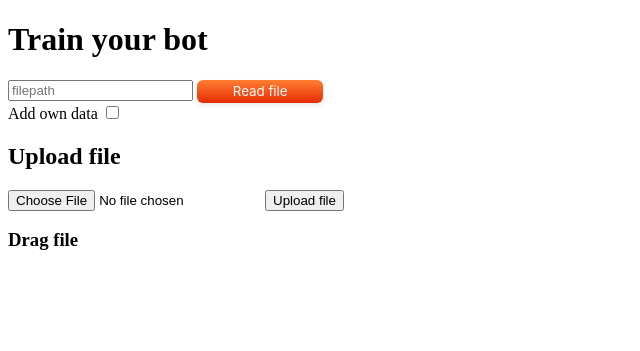
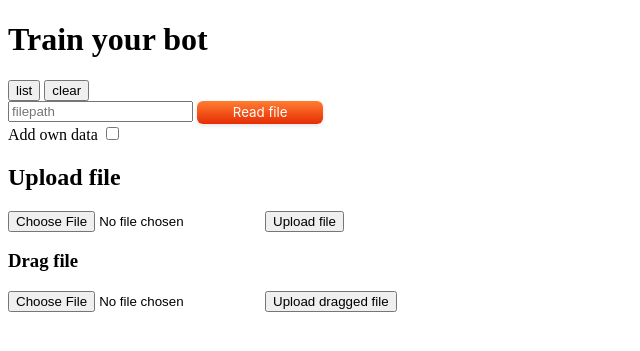
Before and after one commit to hannutt/HistoryBot, a FastAPI app: page /createQuestion in a window 1280 px wide. Shown: the top 351 px of the page, without its empty margins (0-640 px from the left). Run offline with FastAPI, Linux system fonts and the light colour scheme; some libraries are stand-ins or nearby versions.

Commit message:
jQuery autocomplete and Python os methods added.

```diff
--- a/main.py
+++ b/main.py
@@ -19,13 +19,25 @@ app.mount("/static", StaticFiles(directory="static"), name="static")
 
 templates = Jinja2Templates(directory="templates")
 
+def listDirs():
+     dirs=[]
+     with os.scandir('C:/') as entries:
+        for entry in entries:
+            #lisätään c:\ jokaisen kansion eteen
+            dirs.append("C:\\"+entry.name)
+            #huomaa että return on silmukan ulkopuolella, muuten silmukka tekisin vain yhden kierroksen
+            #ja tallentaisi / palauttaisi vain yhden kansion.
+        return dirs
+
+
 @app.get("/",response_class=HTMLResponse)
 def root(request: Request):
     return templates.TemplateResponse("index.html", {"request": request,} )
 
 @app.get("/train",response_class=HTMLResponse)
 def botTraining(request: Request):
-    return templates.TemplateResponse("trainBot.html", {"request": request,} )
+    dirs=listDirs()
+    return templates.TemplateResponse("trainBot.html", {"request": request,"dirs":dirs} )
 
 @app.get("/createQuestion",response_class=HTMLResponse)
 def createAiQuestion(request:Request):
@@ -36,8 +48,13 @@ def createAiQuestion(request:Request):
 
     return templates.TemplateResponse("trainBot.html", {"request": request,"response":response.output_text} )
 
-@app.post("/readDraggedFile",response_class=HTMLResponse)
-async def uploadDraggedFile(file:UploadFile):
+@app.post("/uploadDraggedFile",response_class=HTMLResponse)
+async def uploadDraggedFile(inp:UploadFile):
+     print(inp)
+
+
+@app.post("/uploadFile",response_class=HTMLResponse)
+async def uploadSelectedFile(file:UploadFile):
         file_path = os.getcwd()+"\\"+file.filename
         try:
             with open(file_path, "wb") as f:
--- a/static/script.js
+++ b/static/script.js
@@ -20,7 +20,8 @@ function createTextBox(cb) {
 }
 const dropZone = document.getElementById("drop-zone");
 const output = document.getElementById("output");
-
+const fileInput = document.getElementById("fileInput")
+var files;
 dropZone.addEventListener("drop", dropHandler);
 window.addEventListener("dragover", (e) => {
   e.preventDefault();
@@ -32,6 +33,9 @@ function dropHandler(ev) {
   // Prevent default behavior (Prevent file from being opened)
   ev.preventDefault();
   let result = "";
+  //raahatun tiedoston nimi
+  files = ev.dataTransfer.files;
+
   // Use DataTransferItemList interface to access the file(s)
   [...ev.dataTransfer.items].forEach((item, i) => {
     // If dropped items aren't files, reject them
@@ -41,4 +45,34 @@ function dropHandler(ev) {
     }
   });
   output.textContent = result;
+  fileInput.filename=files
+
+
 }
+function listDirs() {
+
+  var dirs=document.getElementById("dirs").innerText
+  //pilkotaan kansiot , merkin kohdalta omiksi lista-alkioiksi dirArray listaan
+  var dirArray=dirs.split(",")
+  //poistetaan ' ja [ ] merkit listan alkioista. lista käydään läpi silmukassa, jolloin
+  //kaikki löydetyt merkit poistetaan yhdellä kertaa.
+  for ( var i=0; i<dirArray.length;i++) {
+
+    dirArray[i]=dirArray[i].replace("'").replace("undefined","").replace("'","").replace("undefined","'")
+    .replace("[","'").replace("]","")
+    console.log(dirArray[i])
+  }
+    //palautetaan dirArray lista ja käytetään sitä allaolevassa jquery funktiossa.
+  return dirArray
+}
+$(document).ready(function(){
+ $( function() {
+    var availableTags = listDirs()
+
+    $( "#fpath" ).autocomplete({
+      source: availableTags
+
+
+    });
+  });
+})
--- a/templates/trainBot.html
+++ b/templates/trainBot.html
@@ -2,12 +2,19 @@
 <html>
 
 <head>
+    <script src="https://code.jquery.com/jquery-3.7.1.js"></script>
+    <script src="https://code.jquery.com/ui/1.14.1/jquery-ui.js"></script>
+    <script src="https://unpkg.com/dropzone@5/dist/min/dropzone.min.js"></script>
     <link rel="stylesheet" href="/static/styles.css">
+    <link rel="stylesheet" href="https://unpkg.com/dropzone@5/dist/min/dropzone.min.css" type="text/css" />
     <title>Training section</title>
 </head>
 
 <body>
     <h1>Train your bot</h1>
+    <p id="dirs" hidden>{{dirs}}</p>
+    <button onclick="listDirs()">list</button>
+    <button onclick="removeExtraMarks()">clear</button>
     <!--fpath eli input kentän sisältö lähetetään parametrina readfile funktiolle.-->
     <form action="/readFile/{{fpath}}">
         <input type="text" placeholder="filepath" name="fpath" id="fpath">
@@ -22,7 +29,7 @@
             <br>
         </div>
     </form>
-    <form action="/readDraggedFile/{{file}}" method="post" enctype="multipart/form-data">
+    <form action="/uploadFile/{{file}}" method="post" enctype="multipart/form-data">
 
         <h2>Upload file</h2>
 
@@ -31,14 +38,21 @@
         </div>
 
     </form>
+    <form action="/uploadDraggedFile/{{output}}" method="post" enctype="multipart/form-data">
         <div id="drop-zone" class="drop-zone">
             <h3>Drag file</h3>
             <p id="output" name="output"></p>
+            <input type="file" id="fileInput" name="fileInput">
+
+            <button>Upload dragged file</button>
+
+    </form>
 
     </div>
 
 
     <script src="/static/script.js"></script>
+
 </body>
 
 </html>
```
Also changed, not shown: README.md. Lines whose indentation alone changed are shown as unchanged.
